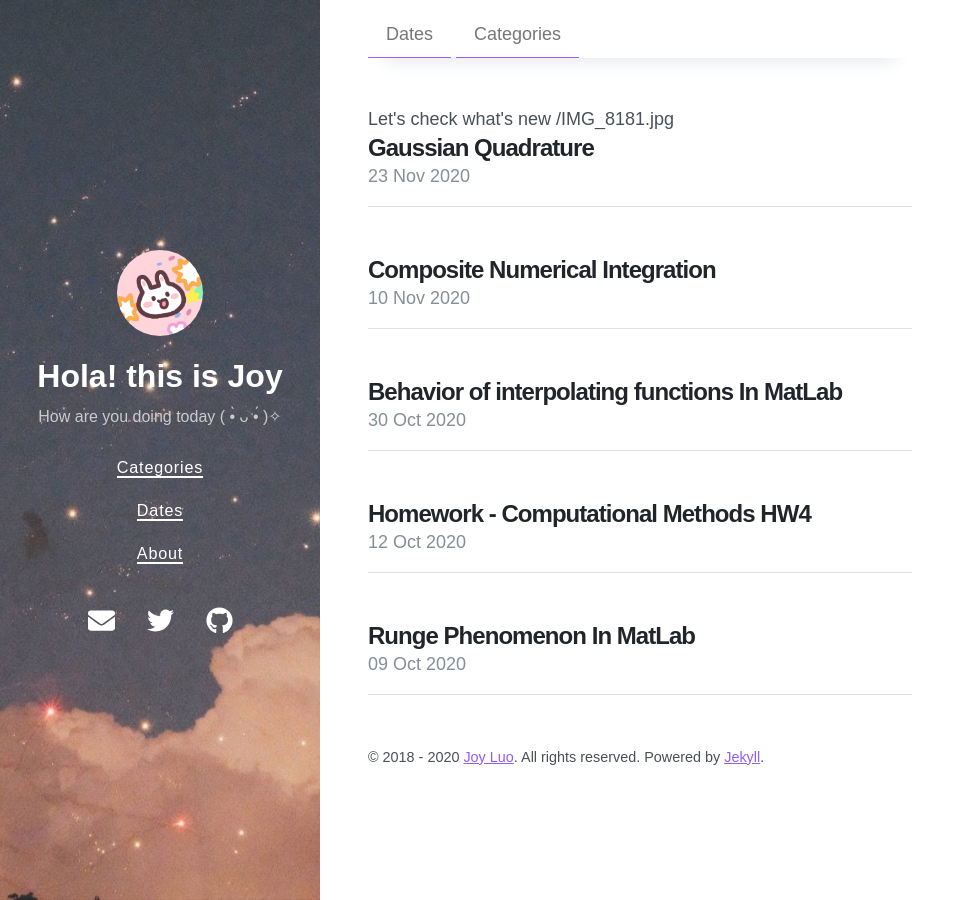
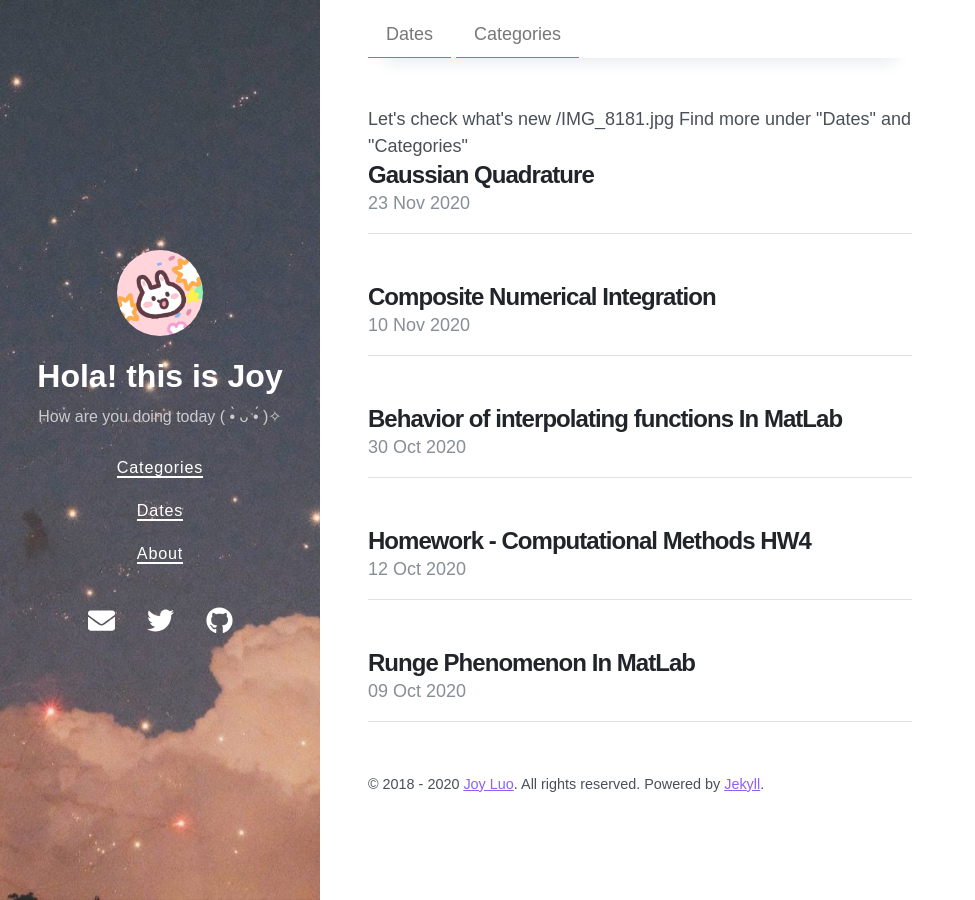
Before and after one commit to Joy3Luo/mathnotes, a Jekyll site: the page built from index.html, in a window 1280 px wide. Shown: the whole page, without its empty margins (0-975 px from the left). Built offline with Jekyll 4.4.1, drawn with Linux system fonts in a browser that asks for light colours; nearby versions of some CDN libraries; the list of posts is cut into pages by our own code.

Commit message:
Update home.html

```diff
--- a/_layouts/home.html
+++ b/_layouts/home.html
@@ -5,6 +5,7 @@ layout: default
 {% include home-header.html %}
 
 Let's check what's new /IMG_8181.jpg
+Find more under "Dates" and "Categories"
 
 <div class="posts">
   {% for post in paginator.posts %}
```
